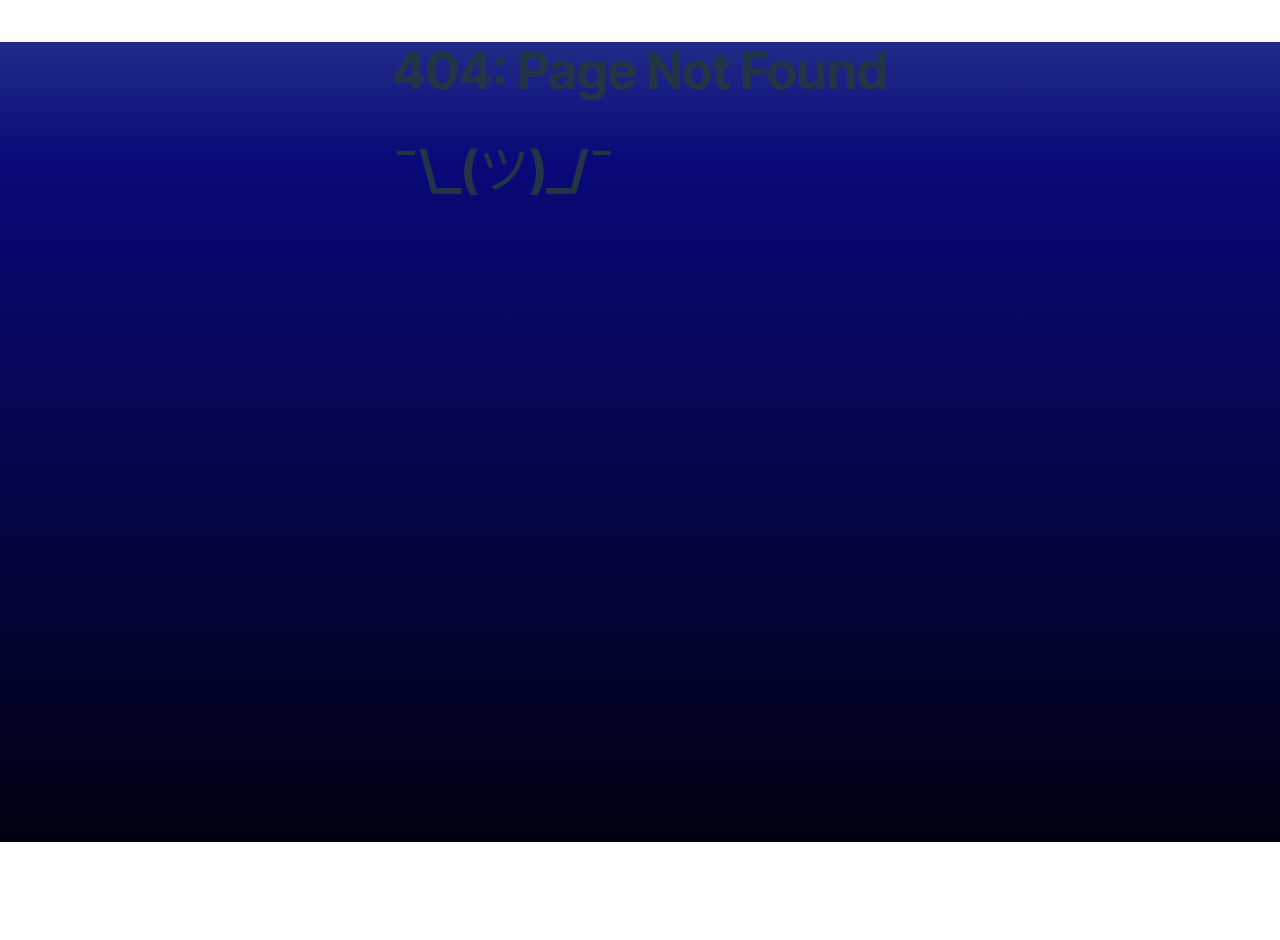
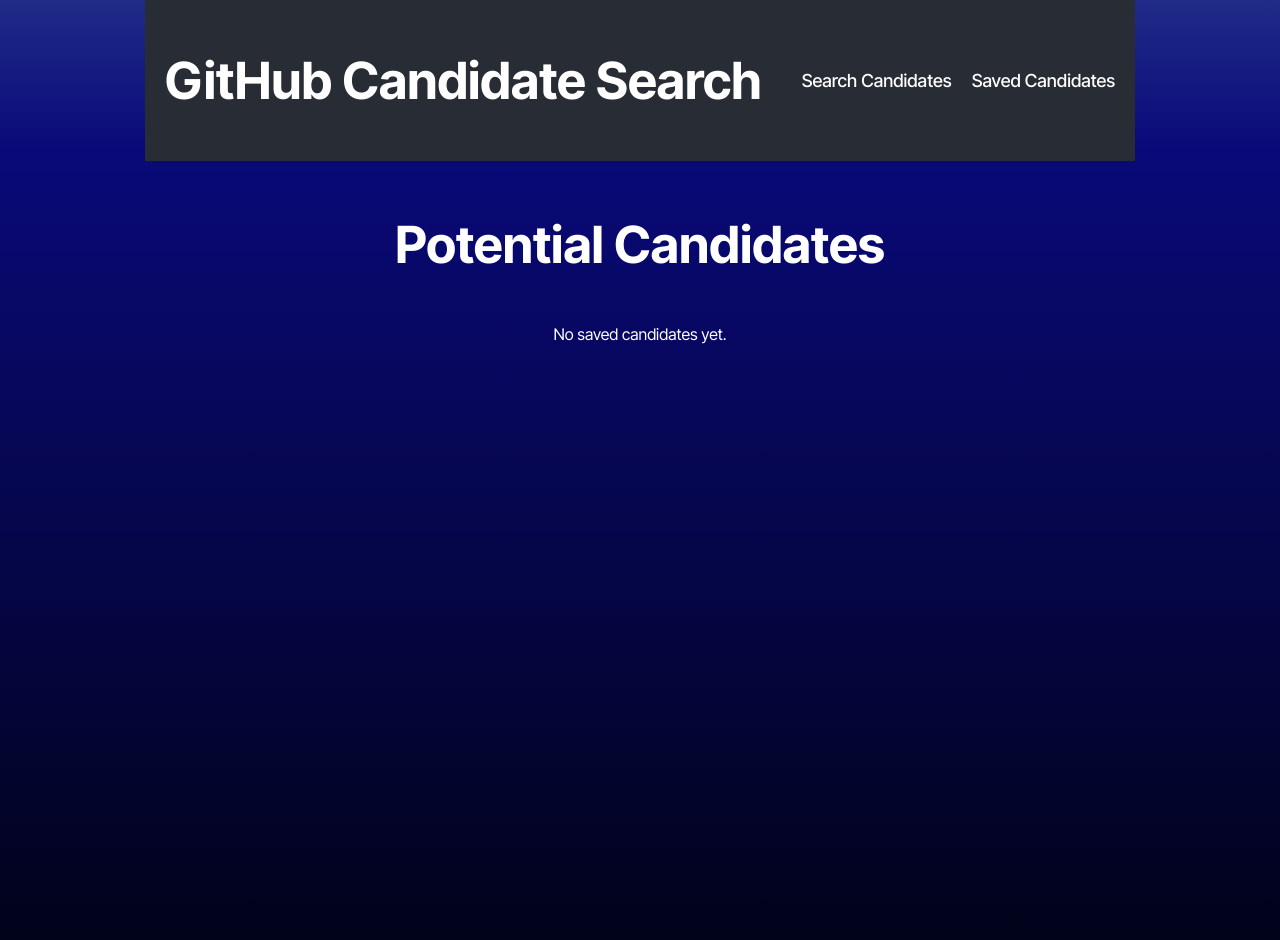
Before and after one commit to CodebyNicole-maker/ScholarSeek, a React (Vite) app in the folder Develop/: page /saved in a window 1280 px wide. Before the commit this address had no page. Shown: the top 940 px of the page. Before the commit the page ends 842 px from the top, so only its background shows below. Built offline with nearby package versions, Linux system fonts and the light colour scheme.

Commit message:
updating the main and app

```diff
--- a/Develop/src/App.tsx
+++ b/Develop/src/App.tsx
@@ -1,29 +1,18 @@
-import { Routes, Route } from "react-router-dom";
-import Nav from "./components/Nav";
-import CandidateSearch from "./pages/CandidateSearch";
-import SavedCandidates from "./pages/SavedCandidates";
-import NotFound from "./pages/NotFound"; // Ensure this file exists
-
+import { Outlet } from 'react-router-dom';
+import Nav from './components/Nav';
 function App() {
   return (
     <>
       <Nav />
       <main style={mainStyle}>
-        <Routes>
-          <Route path="/" element={<CandidateSearch />} />
-          <Route path="/saved" element={<SavedCandidates />} />
-          {/* Catch-all wildcard route for invalid paths */}
-          <Route path="*" element={<NotFound />} />
-        </Routes>
+        <Outlet /> {/* :white_check_mark: This renders the active page */}
       </main>
     </>
   );
 }
-
 const mainStyle = {
-  padding: "20px",
-  maxWidth: "800px",
-  margin: "0 auto",
+  padding: '20px',
+  maxWidth: '900px',
+  margin: '0 auto',
 };
-
 export default App;
--- a/Develop/src/main.tsx
+++ b/Develop/src/main.tsx
@@ -1,30 +1,27 @@
 import ReactDOM from 'react-dom/client';
 import { createBrowserRouter, RouterProvider } from 'react-router-dom';
 import './index.css';
-
 import App from './App.tsx';
 import CandidateSearch from './pages/CandidateSearch.tsx';
 import SavedCandidates from './pages/SavedCandidates.tsx';
 import ErrorPage from './pages/ErrorPage.tsx';
-
 const router = createBrowserRouter([
   {
     path: '/',
-    element: <App />,
+    element: <App />, // :white_check_mark: App is now a layout component
     errorElement: <ErrorPage />,
     children: [
       {
-        index: true,
+        index: true, // :white_check_mark: Default child route ("/")
         element: <CandidateSearch />,
       },
       {
-        path: '/SavedCandidates',
+        path: 'saved', // :white_check_mark: Use lowercase and remove "/"
         element: <SavedCandidates />,
       },
     ],
   },
 ]);
-
 const rootElement = document.getElementById('root');
 if (rootElement) {
   ReactDOM.createRoot(rootElement).render(<RouterProvider router={router} />);
--- a/Develop/src/pages/SavedCandidates.tsx
+++ b/Develop/src/pages/SavedCandidates.tsx
@@ -1,82 +1,3 @@
-// const SavedCandidates = () => {
-//   return (
-//     <>
-//       <h1>Potential Candidates</h1>
-//     </>
-//   );
-// };
-
-// export default SavedCandidates;
-
-// import { useState, useEffect } from "react";
-
-
-// interface Candidate {
-//   login: string;
-//   name: string | null;
-//   avatar_url: string;
-//   email: string | null;
-//   company: string | null;
-//   location: string | null;
-//   html_url: string;
-// }
-
-
-// const SavedCandidates = () => {
-//   const [savedCandidates, setSavedCandidates] = useState<Candidate[]>([]);
-
-//   useEffect(() => {
-//     loadSavedCandidates();
-//   }, []);
-
-//   const loadSavedCandidates = () => {
-//     const storedCandidates: Candidate[] = JSON.parse(localStorage.getItem("savedCandidates") || "[]");
-//     setSavedCandidates(storedCandidates);
-//   };
-
-//   const removeCandidate = (login: string) => {
-//     const updatedCandidates = savedCandidates.filter((candidate) => candidate.login !== login);
-//     setSavedCandidates(updatedCandidates);
-//     localStorage.setItem("savedCandidates", JSON.stringify(updatedCandidates));
-//   };
-
-//   return (
-//     <main>
-//       <h1>Potential Candidates</h1>
-
-//       {savedCandidates.length === 0 ? (
-//         <p>No saved candidates yet.</p>
-//       ) : (
-//         <ul>
-//           {savedCandidates.map((candidate) => (
-//             <li key={candidate.login} style={{ display: "flex", alignItems: "center", marginBottom: "10px" }}>
-//               <img
-//                 src={candidate.avatar_url}
-//                 alt={candidate.name || "Candidate"}
-//                 width="50"
-//                 height="50"
-//                 style={{ borderRadius: "50%", marginRight: "10px" }}
-//               />
-//               <div style={{ flexGrow: 1 }}>
-//                 <strong>{candidate.name || "No Name"}</strong> ({candidate.login})
-//                 <br />
-//                 <a href={candidate.html_url} target="_blank" rel="noopener noreferrer" style={{ color: "#00aaff" }}>
-//                   View Profile
-//                 </a>
-//               </div>
-//               <button onClick={() => removeCandidate(candidate.login)} style={{ marginLeft: "10px" }}>
-//                 ❌ Remove
-//               </button>
-//             </li>
-//           ))}
-//         </ul>
-//       )}
-//     </main>
-//   );
-// };
-
-// export default SavedCandidates;
-
 import { useState, useEffect } from "react";
 
 // Define the Candidate interface
@@ -95,28 +16,27 @@
 
   // Load saved candidates when the component mounts
   useEffect(() => {
-    loadSavedCandidates();
-  }, []);
-
-  // Update localStorage whenever savedCandidates changes
-  useEffect(() => {
-    localStorage.setItem("savedCandidates", JSON.stringify(savedCandidates));
-  }, [savedCandidates]);
-
-  // Load candidates from localStorage safely
-  const loadSavedCandidates = () => {
     try {
-      const storedCandidates = JSON.parse(localStorage.getItem("savedCandidates") || "[]") as Candidate[];
-      setSavedCandidates(storedCandidates);
+      const storedCandidates = localStorage.getItem("savedCandidates");
+      if (storedCandidates) {
+        setSavedCandidates(JSON.parse(storedCandidates) as Candidate[]);
+      }
     } catch (error) {
       console.error("Error loading saved candidates:", error);
-      setSavedCandidates([]); // Reset on error
     }
-  };
+  }, []); // Runs only once when mounted
+
+  // Update localStorage when `savedCandidates` changes
+  useEffect(() => {
+    if (savedCandidates.length > 0) {
+      localStorage.setItem("savedCandidates", JSON.stringify(savedCandidates));
+    }
+  }, [savedCandidates]);
 
   // Remove a candidate by login
   const removeCandidate = (login: string) => {
-    setSavedCandidates((prevCandidates) => prevCandidates.filter((candidate) => candidate.login !== login));
+    const updatedCandidates = savedCandidates.filter((candidate) => candidate.login !== login);
+    setSavedCandidates(updatedCandidates);
   };
 
   return (
```
